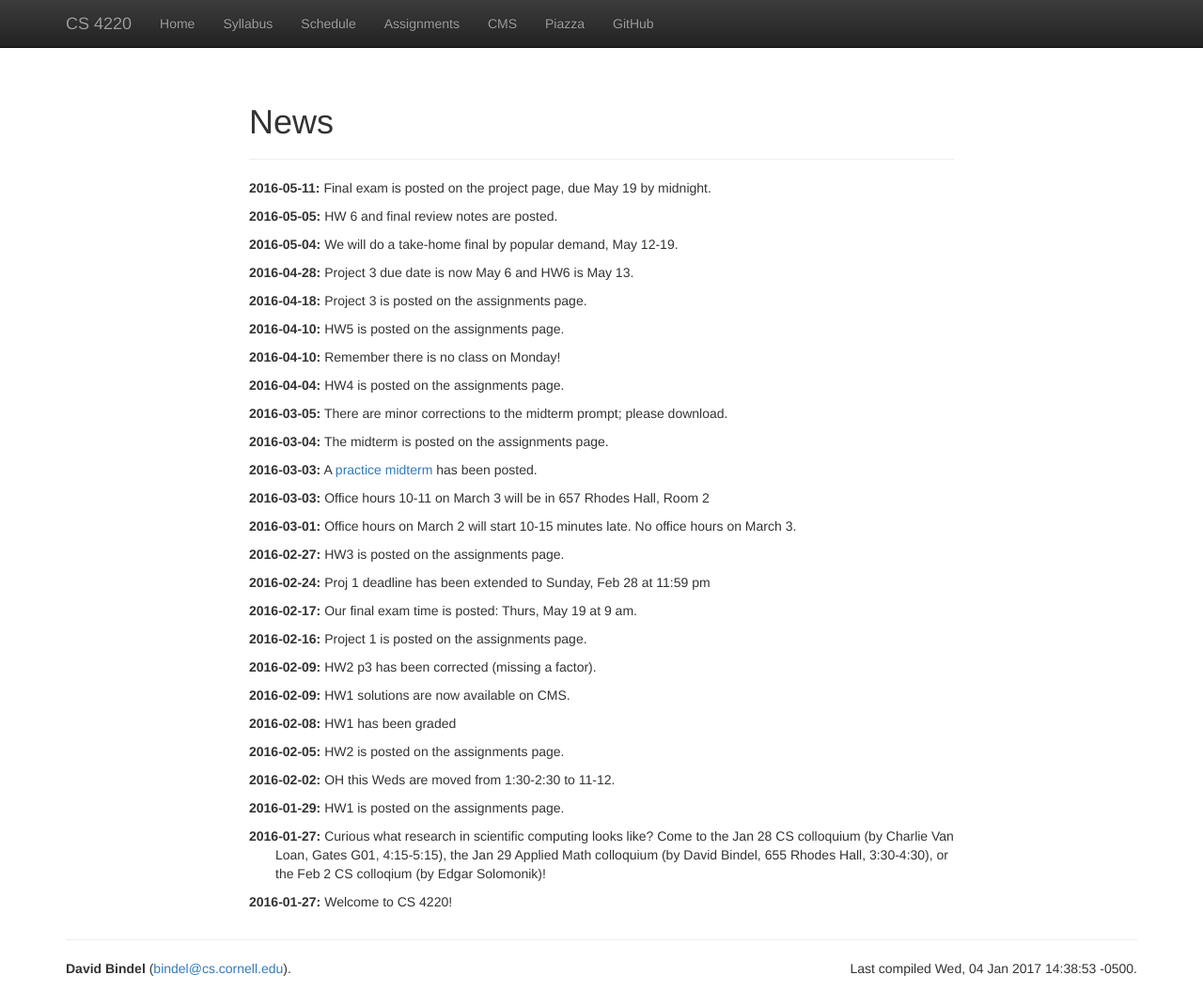
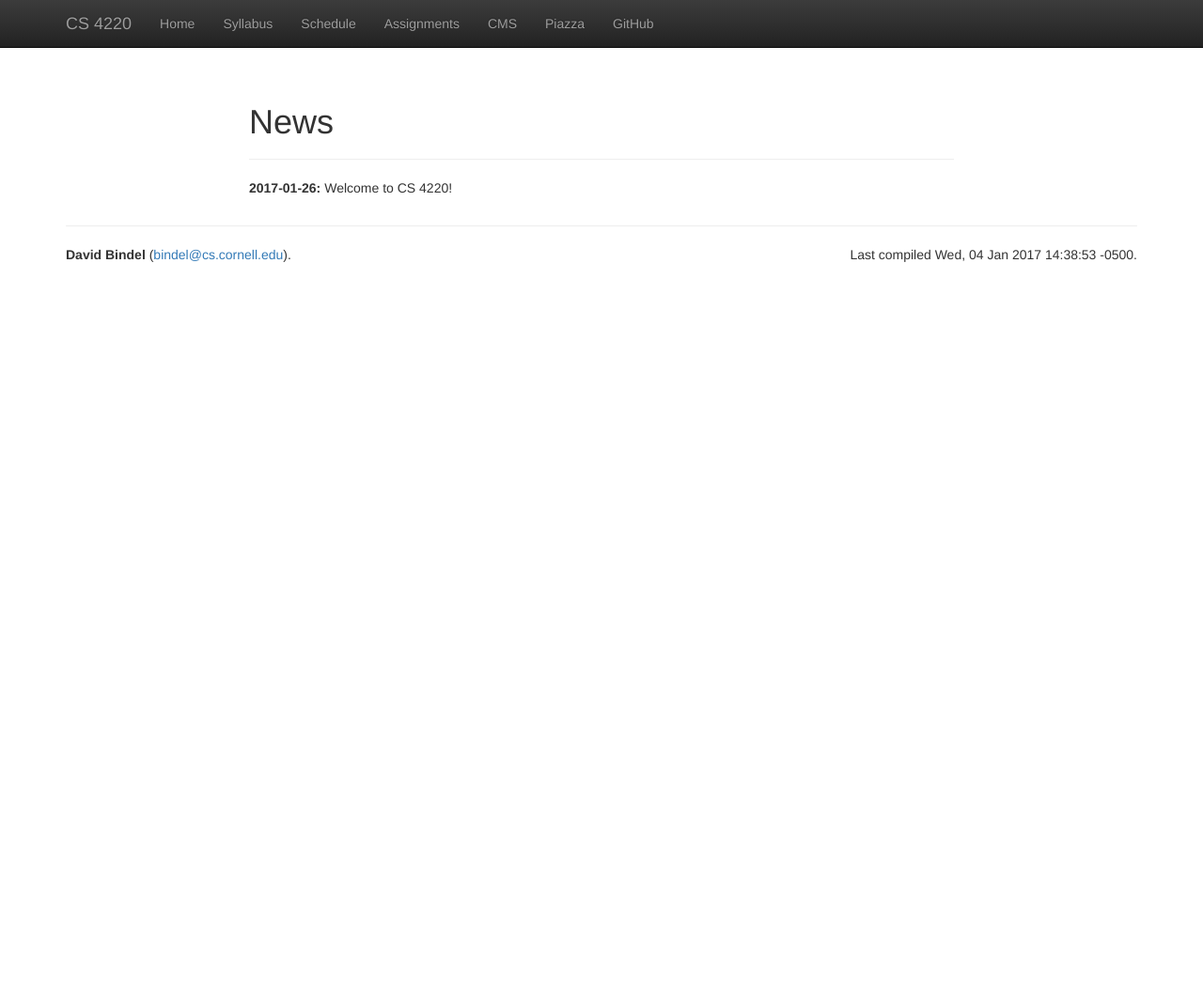
Before and after one commit to dbindel/cs4220-s17, a Jekyll site: the page built from web/news.html, in a window 1280 px wide and 1071 px high. Shown: the whole window at 94% size. Built offline with Jekyll 4.4.1, drawn with Linux system fonts in a browser that asks for light colours; nearby versions of some CDN libraries.

Commit message:
Update CS 4220 from S15 for start of S17.

```diff
--- a/web/_data/hw.yml
+++ b/web/_data/hw.yml
@@ -1,52 +1,38 @@
 -
   desc: HW 1
-  due: 2016-02-05
-  file: hw1
+  due: 2017-02-03
 -
   desc: HW 2
-  due: 2016-02-12
-  file: hw2
+  due: 2017-02-10
 -
   desc: Project 1
-  due: 2016-02-28
-  file: proj1
-  support: [proj1code/problem_load.m]
+  due: 2017-02-24
 -
   desc: HW 3
-  due: 2016-03-04
-  file: hw3
+  due: 2017-03-03
 -
   desc: Midterm
-  due: 2016-03-11
-  file: mt
-  support: [mt_codes.m]
+  due: 2017-03-10
 -
   desc: Mid-term course evaluation
-  due: 2016-03-25
-  file: mt_eval
+  due: 2017-03-24
 -
   desc: Project 2
-  due: 2016-03-25
-  file: proj2
-  support: [proj2code/proj2code.zip]
+  due: 2017-03-24
 -
   desc: HW 4
-  due: 2016-04-08
-  file: hw4
+  due: 2017-03-31
 -
   desc: HW 5
-  due: 2016-04-15
+  due: 2017-04-14
   file: hw5
 -
   desc: Project 3
-  due: 2016-05-06
-  file: proj3
+  due: 2017-05-05
 -
   desc: HW 6
-  due: 2016-05-13
+  due: 2017-05-12
   file: hw6
 -
   desc: Final
-  due: 2016-05-19
-  file: final
-  support: [final_codes.m]
+  due: 2017-05-19
--- a/web/_data/lectures.yml
+++ b/web/_data/lectures.yml
@@ -17,259 +17,219 @@
 # Week 1 (intro)
 #
 -
-  date: 2016-01-27
+  date: 2017-01-25
   info: Introduction
-  notes: 2016-01-27-notes.pdf
 -
-  date: 2016-01-29
+  date: 2017-01-27
   info: Matrix manipulations
-  notes: 2016-01-29-notes.pdf
 #
 # ==================
 # Week 2 (background) - HW1
 #
 -
-  date: 2016-02-01
+  date: 2017-01-30
   info: Vector spaces, norms, singular values
-  notes: 2016-02-01-notes.pdf
 -
-  date: 2016-02-03
+  date: 2017-02-01
   info: Sensitivity and conditioning
-  notes: 2016-02-03-notes.pdf
 -
-  date: 2016-02-05
+  date: 2017-02-03
   info: Floating point
-  notes: 2016-02-05-notes.pdf
   hw: HW1 due
 #
 # ==================
 # Week 3 (linear solves)
 #
 -
-  date: 2016-02-08
+  date: 2017-02-06
   info: Gaussian elimination and Cholesky
-  notes: 2016-02-08-notes.pdf
 -
-  date: 2016-02-10
+  date: 2017-02-08
   info: Pivoting and blocking
-  notes: 2016-02-10-notes.pdf
 -
-  date: 2016-02-12
+  date: 2017-02-10
   info: Conditioning, error estimation, and refinement
-  notes: 2016-02-12-notes.pdf
   hw: HW2 due
 #
 # ==================
 # Week 4 (structured solves)
 #
 -
-  date: 2016-02-15
-  break: February break
+  date: 2017-02-13
+  break: Sparse and banded linear systems
 -
-  date: 2016-02-17
-  info: Sparse and banded linear systems
-  notes: 2016-02-17-notes.pdf
+  date: 2017-02-15
+  info: Other structured systems
 -
-  date: 2016-02-19
-  info: Other structured systems
-  notes: 2016-02-17-notes.pdf
+  date: 2017-02-17
+  info: Intro to least squares
 #
 # ==================
 # Week 5 (least squares)
 #
 -
-  date: 2016-02-22
-  info: Intro to least squares
-  notes: 2016-02-22-notes.pdf
+  date: 2017-02-20
+  info: February break
 -
-  date: 2016-02-24
+  date: 2017-02-22
   info: Least squares and QR
-  notes: 2016-02-24-notes.pdf
 -
-  date: 2016-02-26
+  date: 2017-02-24
   info: Ill-posedness and regularization
-  notes: 2016-02-26-notes.pdf
   hw: P1 due
 #
 # ==================
 # Week 6 (least squares + eigen background)
 #
 -
-  date: 2016-02-29
+  date: 2017-02-27
   info: Weighted and constrained least squares
-  notes: 2016-02-29-notes.pdf
+  travel: SIAM CSE
 -
-  date: 2016-03-02
+  date: 2017-03-01
   info: Why eigenvalue problems?
-  travel: Arizona math colloquium
-  notes: 2016-03-02-notes.pdf
+  travel: SIAM CSE
 -
-  date: 2016-03-04
+  date: 2017-03-03
   info: Eigenvalue problem background
+  travel: SIAM CSE
   hw: HW3 due
-  travel: Arizona math colloquium
-  notes: 2016-03-02-notes.pdf
 #
 # ==================
 # Week 7 (eigenvalue methods)
 #
 -
-  date: 2016-03-07
+  date: 2017-03-06
   info: Power methods and variants
-  notes: 2016-03-07-notes.pdf
 -
-  date: 2016-03-09
+  date: 2017-03-08
   info: From subspace to QR iteration
-  notes: 2016-03-09-notes.pdf
 -
-  date: 2016-03-11
+  date: 2017-03-10
   info: Hessenberg, tridiagonal, and bidiagonal
-  notes: 2016-03-11-notes.pdf
   hw: MT due
 #
 # ==================
 # Week 8 (nonlinear solvers in 1D)
 #
 -
-  date: 2016-03-14
+  date: 2017-03-13
   info: Nonlinear equations in 1D
-  notes: 2016-03-14-notes.pdf
-  travel: China workshop
+  travel: NSF DMS panel
 -
-  date: 2016-03-16
+  date: 2017-03-15
   info: Nonlinear equations in 1D
-  notes: 2016-03-16-notes.pdf
-  travel: China workshop
+  travel: NSF DMS panel
 -
-  date: 2016-03-18
+  date: 2017-03-18
   info: Optimization in 1D
-  notes: 2016-03-18-notes.pdf
-  travel: China workshop
 #
 # ==================
 # Week 9 (linear iterative solvers)
 # Weds is drop deadline
 #
 -
-  date: 2016-03-21
+  date: 2017-03-20
   info: Stationary iterations
-  travel: Hong Kong
-  notes: 2016-03-21-notes.pdf
 -
-  date: 2016-03-23
+  date: 2017-03-22
   info: Krylov subspaces and CG
-  travel: Hong Kong
-  notes: 2016-03-21-notes.pdf
 -
-  date: 2016-03-25
+  date: 2017-03-24
   info: Preconditioning
-  notes: 2016-03-21-notes.pdf
   hw: P2 due
+#
+# ==================
+# Week 10 (nonlinear eq and optimization)
+#
+-
+  date: 2017-03-27
+  info: Nonlinear equations and optimization
+-
+  date: 2017-03-29
+  info: Newton in many dimensions
+-
+  date: 2017-03-31
+  info: Quasi-Newton and other iterations
+  hw: HW4 due
 #
 # ==================
 # Break
 #
 -
-  date: 2016-03-28
+  date: 2017-04-03
   break: Spring break
 -
-  date: 2016-03-30
+  date: 2017-04-05
   break: Spring break
 -
-  date: 2016-04-01
+  date: 2017-04-07
   break: Spring break
-#
-# ==================
-# Week 10 (nonlinear eq and optimization)
-#
--
-  date: 2016-04-04
-  info: Nonlinear equations and optimization
-  notes: 2016-04-04-notes.pdf
--
-  date: 2016-04-06
-  info: Newton in many dimensions
-  notes: 2016-04-06-notes.pdf
--
-  date: 2016-04-08
-  info: Quasi-Newton and other iterations
-  notes: 2016-04-08-notes.pdf
-  hw: HW4 due
 #
 # ==================
 # Week 11 (globalization)
 #
 -
-  date: 2016-04-11
-  info: No lecture
-  travel: Purdue seminar
+  date: 2017-04-10
+  info: Nice problems and good guesses
 -
-  date: 2016-04-13
+  date: 2017-04-12
   info: Line search, trust region, globalization
-  notes: 2016-04-13-notes.pdf
 -
-  date: 2016-04-15
+  date: 2017-04-14
   info: Homotopy and continuation
-  notes: 2016-04-15-notes.pdf
   hw: HW5 due
 #
 # ==================
 # Week 12 (constraints)
 #
 -
-  date: 2016-04-18
+  date: 2017-04-17
   info: Derivative-free methods
-  notes: 2016-04-18-notes.pdf
 -
-  date: 2016-04-20
+  date: 2017-04-19
   info: Constraints and multipliers
-  notes: 2016-04-20-notes.pdf
 -
-  date: 2016-04-22
+  date: 2017-04-21
   info: Penalties and active sets
-  notes: 2016-04-22-notes.pdf
 #
 # ==================
 # Week 13 (eig reductions)
 #
 -
-  date: 2016-04-25
+  date: 2017-04-24
   info: Project 3 tips and tricks
 -
-  date: 2016-04-27
+  date: 2017-04-26
   info: Spectral optimizers and equation solvers
-  notes: 2016-04-27-notes.pdf
 -
-  date: 2016-04-29
+  date: 2017-04-28
   info: Nonlinear least squares solvers
-  notes: 2016-04-29-notes.pdf
 #
 # ==================
 # Week 14 (special topics)
 #
 -
-  date: 2016-05-02
-  info: Special topics (RandNLA)
+  date: 2017-05-01
+  info: Special topics
 -
-  date: 2016-05-04
-  info: Special topics (RandNLA)
+  date: 2017-05-03
+  info: Special topics
 -
-  date: 2016-05-06
-  info: Special topics (RandNLA)
+  date: 2017-05-05
+  info: Special topics
   hw: P3 due
 #
 # ==================
 # Week 15 (wrap-up)
 #
 -
-  date: 2016-05-09
+  date: 2017-05-08
   info: Review
-  notes: review.pdf
 -
-  date: 2016-05-11
+  date: 2017-05-10
   info: Review
-  notes: review.pdf
 -
-  date: 2016-05-13
+  date: 2017-05-12
   break: No class, instruction over!
   hw: HW6 due
--- a/web/_data/news.yml
+++ b/web/_data/news.yml
@@ -1,81 +1,4 @@
 -
-  date: 2016-01-27
+  date: 2017-01-26
   text:
     Welcome to CS 4220!
--
-  date: 2016-01-27
-  text:
-    Curious what research in scientific computing looks like?  Come to
-    the Jan 28 CS colloquium (by Charlie Van Loan, Gates G01,
-    4:15-5:15), the Jan 29 Applied Math colloquium (by David Bindel,
-    655 Rhodes Hall, 3:30-4:30), or the Feb 2 CS colloqium (by Edgar
-    Solomonik)!
--
-  date: 2016-01-29
-  text: HW1 is posted on the assignments page.
--
-  date: 2016-02-02
-  text: OH this Weds are moved from 1:30-2:30 to 11-12.
--
-  date: 2016-02-05
-  text: HW2 is posted on the assignments page.
--
-  date: 2016-02-08
-  text: HW1 has been graded
--
-  date: 2016-02-09
-  text: HW1 solutions are now available on CMS.
--
-  date: 2016-02-09
-  text: HW2 p3 has been corrected (missing a factor).
--
-  date: 2016-02-16
-  text: Project 1 is posted on the assignments page.
--
-  date: 2016-02-17
-  text: "Our final exam time is posted: Thurs, May 19 at 9 am."
--
-  date: 2016-02-24
-  text: "Proj 1 deadline has been extended to Sunday, Feb 28 at 11:59 pm"
--
-  date: 2016-02-27
-  text: HW3 is posted on the assignments page.
--
-  date: 2016-03-01
-  text: Office hours on March 2 will start 10-15 minutes late.  No office hours on March 3.
--
-  date: 2016-03-03
-  text: Office hours 10-11 on March 3 will be in 657 Rhodes Hall, Room 2
--
-  date: 2016-03-03
-  text: A <a href="hw/practice-mt.pdf">practice midterm</a> has been posted.
--
-  date: 2016-03-04
-  text: The midterm is posted on the assignments page.
--
-  date: 2016-03-05
-  text: There are minor corrections to the midterm prompt; please download.
--
-  date: 2016-04-04
-  text: HW4 is posted on the assignments page.
--
-  date: 2016-04-10
-  text: Remember there is no class on Monday!
--
-  date: 2016-04-10
-  text: HW5 is posted on the assignments page.
--
-  date: 2016-04-18
-  text: Project 3 is posted on the assignments page.
--
-  date: 2016-04-28
-  text: Project 3 due date is now May 6 and HW6 is May 13.
--
-  date: 2016-05-04
-  text: We will do a take-home final by popular demand, May 12-19.
--
-  date: 2016-05-05
-  text: HW 6 and final review notes are posted.
--
-  date: 2016-05-11
-  text: Final exam is posted on the project page, due May 19 by midnight.
--- a/web/_includes/cs4220_head.html
+++ b/web/_includes/cs4220_head.html
@@ -10,17 +10,17 @@
       <hr/>
     <div class="col-xs-5 col-sm-6 col-md-6 col-lg-6">
       <p>
-        Location: Hollister Hall B14<br/>
+        Location: Gates G01<br/>
         Lecture: MWF 2:30-3:20<br/>
         Discussion: <a href="https://piazza.com/">Piazza</a><br/>
-        Course material: <a href="https://www.github.com/dbindel/cs4220-s16/">GitHub</a>
+        Course material: <a href="https://www.github.com/dbindel/cs4220-s17/">GitHub</a>
       </p>
     </div>
     <div class="col-xs-7 col-sm-6 col-md-6 col-lg-6">
       <p>
         Prof: <a href="http://www.cs.cornell.edu/~bindel">David Bindel</a><br/>
         Email: <a href="mailto:bindel@cs.cornell.edu">bindel@cs.cornell.edu</a><br/>
-        OH: W 1:30-2:30, Th 10-11<br/>
+        OH: TBA<br/>
         <a href="http://www.meetme.so/DavidBindel">Scheduler link</a>
       </p>
     </div>
--- a/web/_includes/navbar.html
+++ b/web/_includes/navbar.html
@@ -26,7 +26,7 @@
         {% endfor %}
         <li><a href="http://cms.csuglab.cornell.edu/">CMS</a></li>
         <li><a href="https://piazza.com/">Piazza</a></li>
-        <li><a href="https://www.github.com/dbindel/cs4220-s16/">GitHub</a></li>
+        <li><a href="https://www.github.com/dbindel/cs4220-s17/">GitHub</a></li>
       </ul>
     </div><!--/.nav-collapse -->
   </div>
--- a/web/syllabus.md
+++ b/web/syllabus.md
@@ -5,9 +5,9 @@
 
 ### Lecture and section information
 
-CS 4220/CS 5223/MATH 4260, Spring 2016
+CS 4220/CS 5223/MATH 4260, Spring 2017
 Lecture time: MWF 2:30-3:20
-Lecture location: Hollister Hall B14
+Lecture location: Gates G01
 
 ### Staff and office hours
 
@@ -20,15 +20,7 @@
  var domain = 'cs.cornell.edu';
  document.write(strrev(name) + '@' + domain + "<br/>OH: W 1:30-2:30, Th 10-11, or by appointment.");
 </script>
-<noscript>lastname at cs.cornell.edu<br/>OH: W 1:30-2:30, Th 10-11, or by appointment.</noscript>
-
-TA: David Eriksson
-E-mail: <script type="text/javascript" language="javascript">
- function strrev(str) { return str.split("").reverse().join(""); }
- var name = '56emd';
- var domain = 'cornell.edu';
- document.write(strrev(name) + '@' + domain + "<br/>OH: F 10-12 in 657 Rhodes Hall, Room 1");
-</script>
+<noscript>lastname at cs.cornell.edu<br/>OH: TBA or by appointment.</noscript>
 
 ### Catalog description
 
```
Also changed, not shown: 1 other file.
